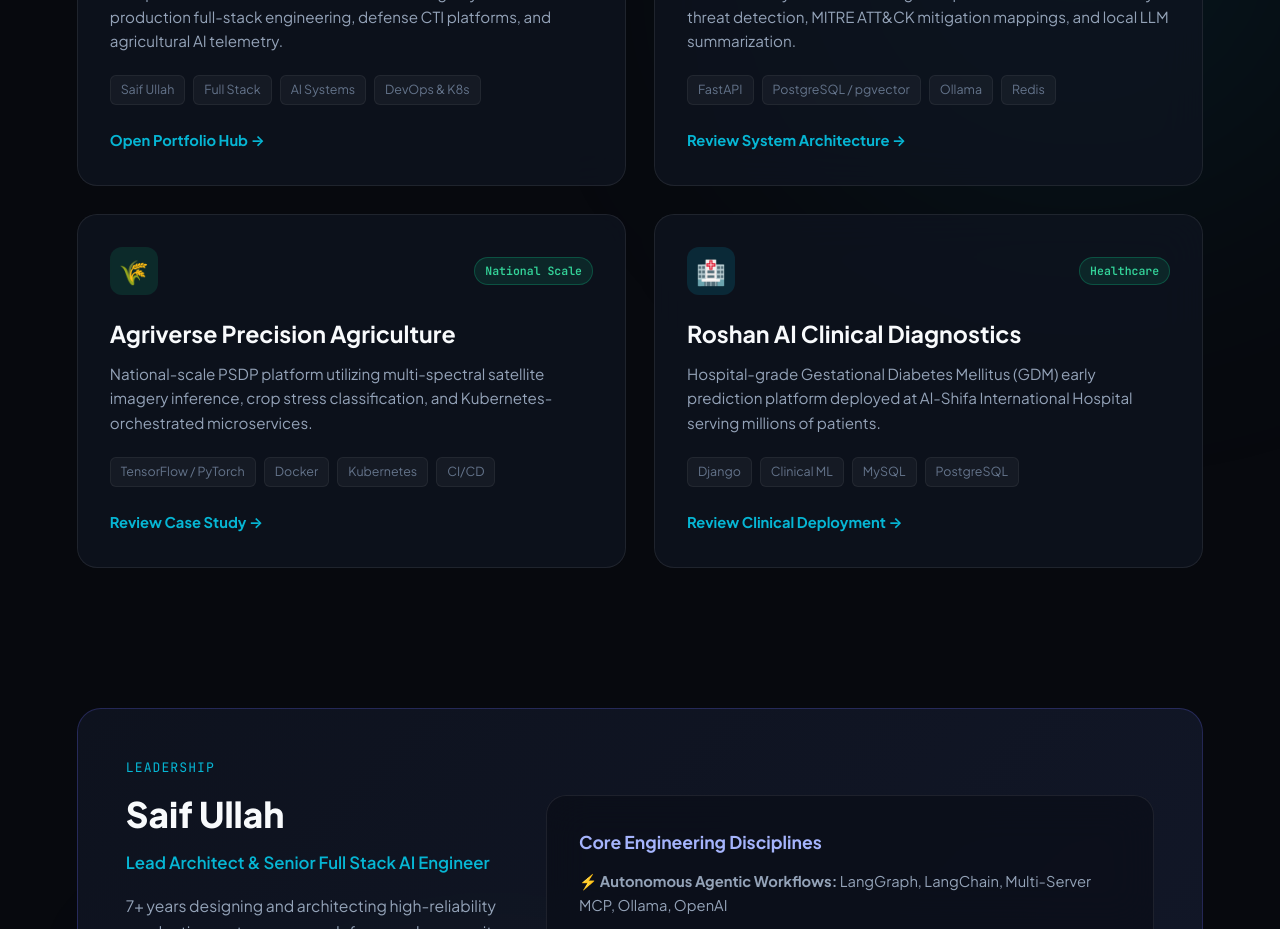
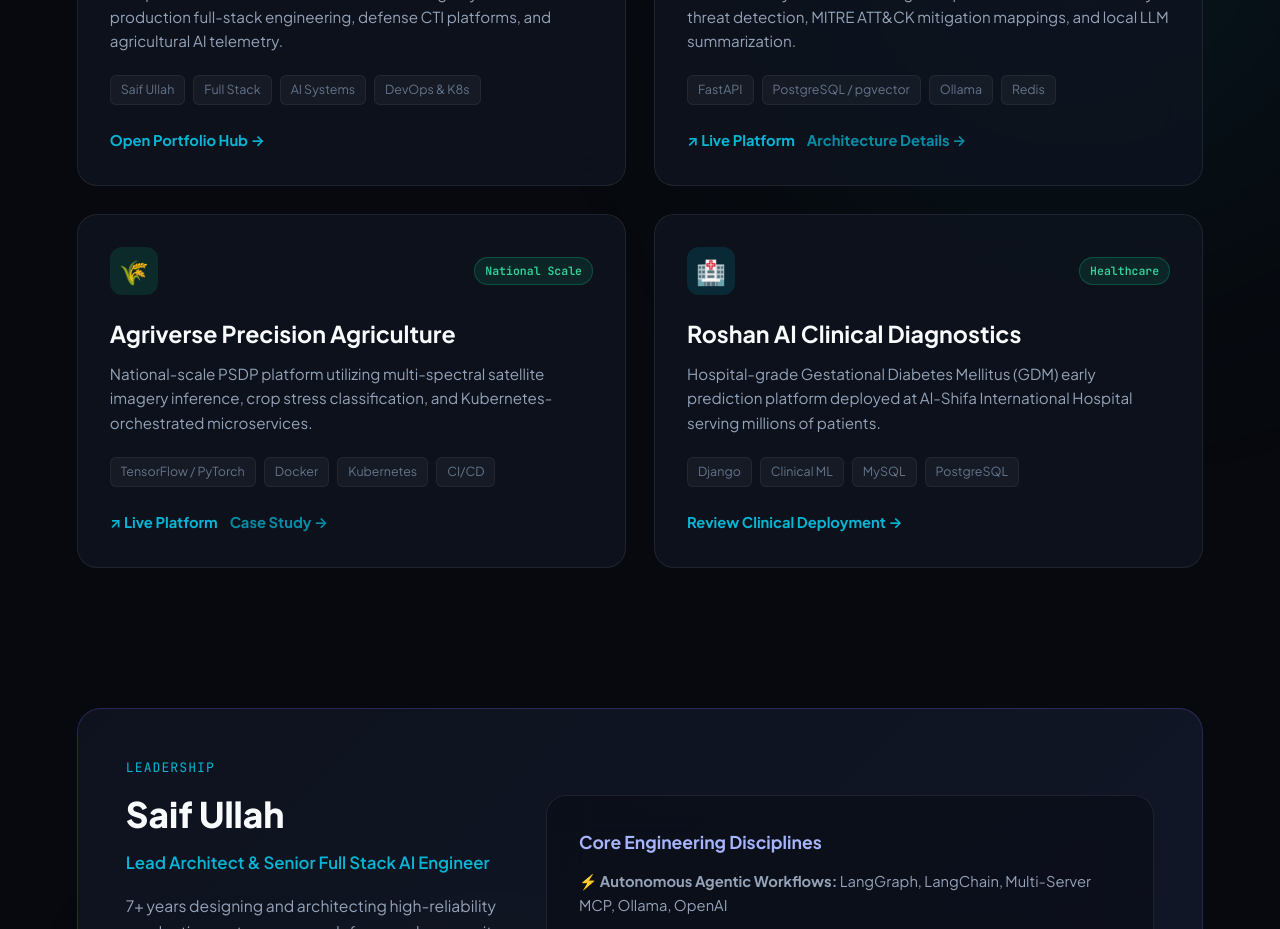
Before and after one commit to saifullahsohail123/vortexlogiclabs, a plain HTML site: page index.html in a window 1280 px wide. Shown: the part 1420-2349 px from the top of the page. Drawn offline with Linux system fonts and the light colour scheme.

Commit message:
Add live site links for Cyber Nexus and Agriverse in portfolio and studio landing page

```diff
--- a/index.html
+++ b/index.html
@@ -537,7 +537,10 @@
           <span class="tag">Ollama</span>
           <span class="tag">Redis</span>
         </div>
-        <a href="/portfolio#cybernexus" class="card-link">Review System Architecture →</a>
+        <div style="display:flex;gap:12px;flex-wrap:wrap">
+          <a href="https://cyber-nexus.tech/" target="_blank" class="card-link">↗ Live Platform</a>
+          <a href="/portfolio#cybernexus" class="card-link" style="opacity:0.75">Architecture Details →</a>
+        </div>
       </div>
 
       <!-- Card 5: Agriverse -->
@@ -554,7 +557,10 @@
           <span class="tag">Kubernetes</span>
           <span class="tag">CI/CD</span>
         </div>
-        <a href="/portfolio#agriverse" class="card-link">Review Case Study →</a>
+        <div style="display:flex;gap:12px;flex-wrap:wrap">
+          <a href="https://agriverse.org.pk/" target="_blank" class="card-link">↗ Live Platform</a>
+          <a href="/portfolio#agriverse" class="card-link" style="opacity:0.75">Case Study →</a>
+        </div>
       </div>
 
       <!-- Card 6: Roshan AI -->
```
Also changed, not shown: portfolio/index.html (+2 -2 lines).
